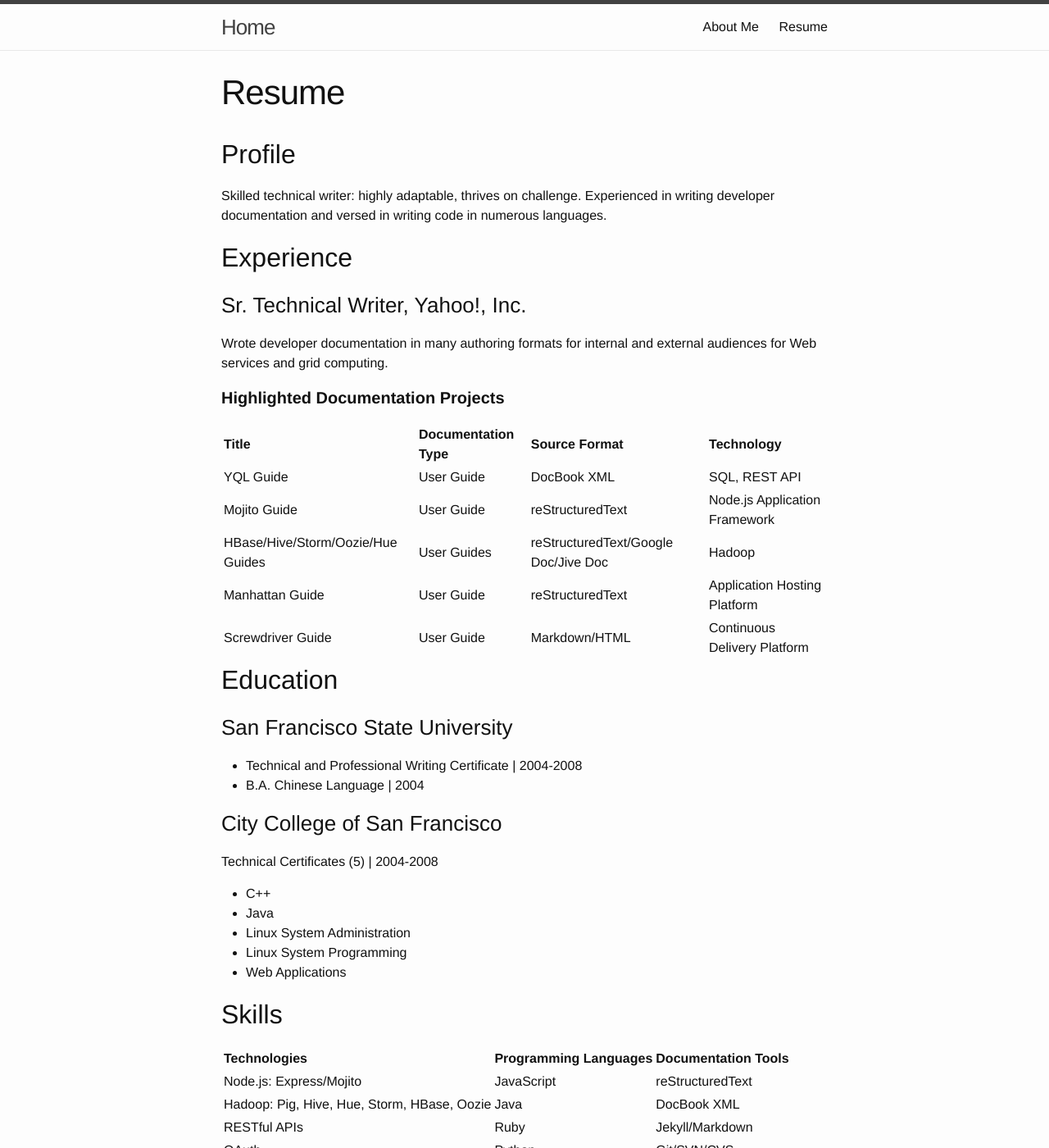
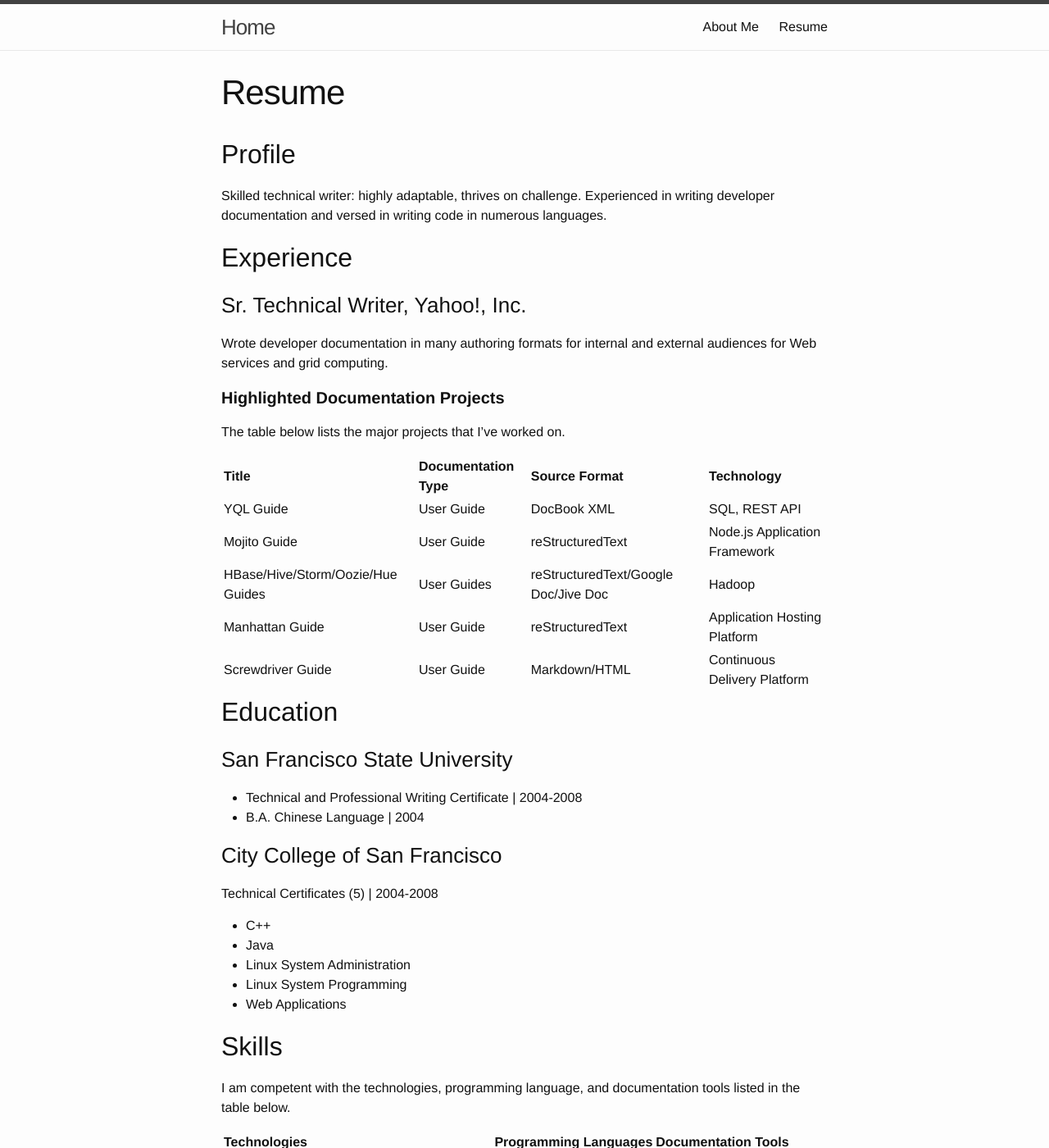
Before and after one commit to zhouyaoji/zhouyaoji.github.io, a Jekyll site: the page built from resume.md, in a window 1280 px wide and 1400 px high. Shown: the whole window at 82% size. Built offline with Jekyll 4.4.1, drawn with Linux system fonts in a browser that asks for light colours; Markdown is read by kramdown in place of the engine named in the settings.

Commit message:
Updated table again.

```diff
--- a/resume.md
+++ b/resume.md
@@ -16,6 +16,7 @@
 
 #### **Highlighted Documentation Projects**
 
+The table below lists the major projects that I've worked on.
 
 | Title | Documentation Type | Source Format | Technology |
 | :------------- | :------------- | :------------- | :------------- |
@@ -44,9 +45,12 @@
 
 ## Skills
 
+I am competent with the technologies, programming language,
+and documentation tools listed in the table below.
+
 | Technologies | Programming Languages | Documentation Tools |
 | :------------- | :------------- | :------------- |
-| Node.js: Express/Mojito | JavaScript|reStructuredText |
+| Node.js: Express/Mojito | JavaScript | reStructuredText |
 | Hadoop: Pig, Hive, Hue, Storm, HBase, Oozie | Java | DocBook XML |
 | RESTful APIs | Ruby | Jekyll/Markdown |
 | OAuth | Python | Git/SVN/CVS |
```
